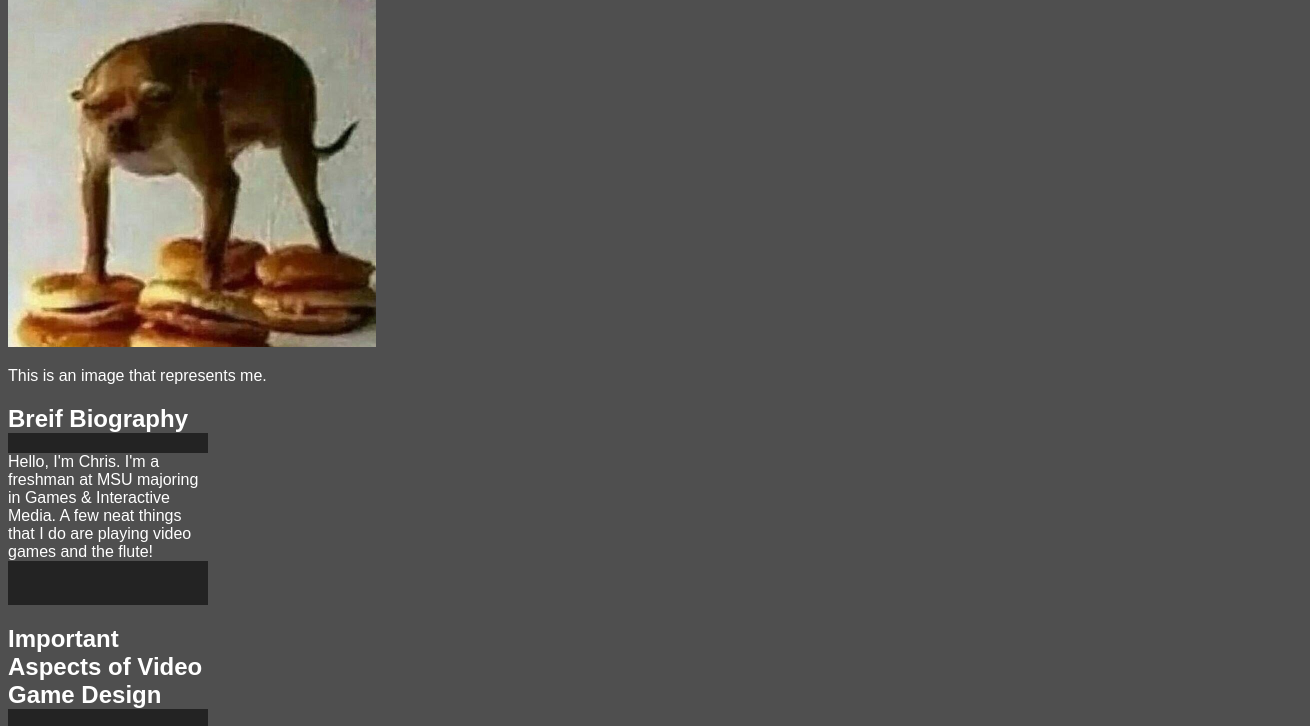
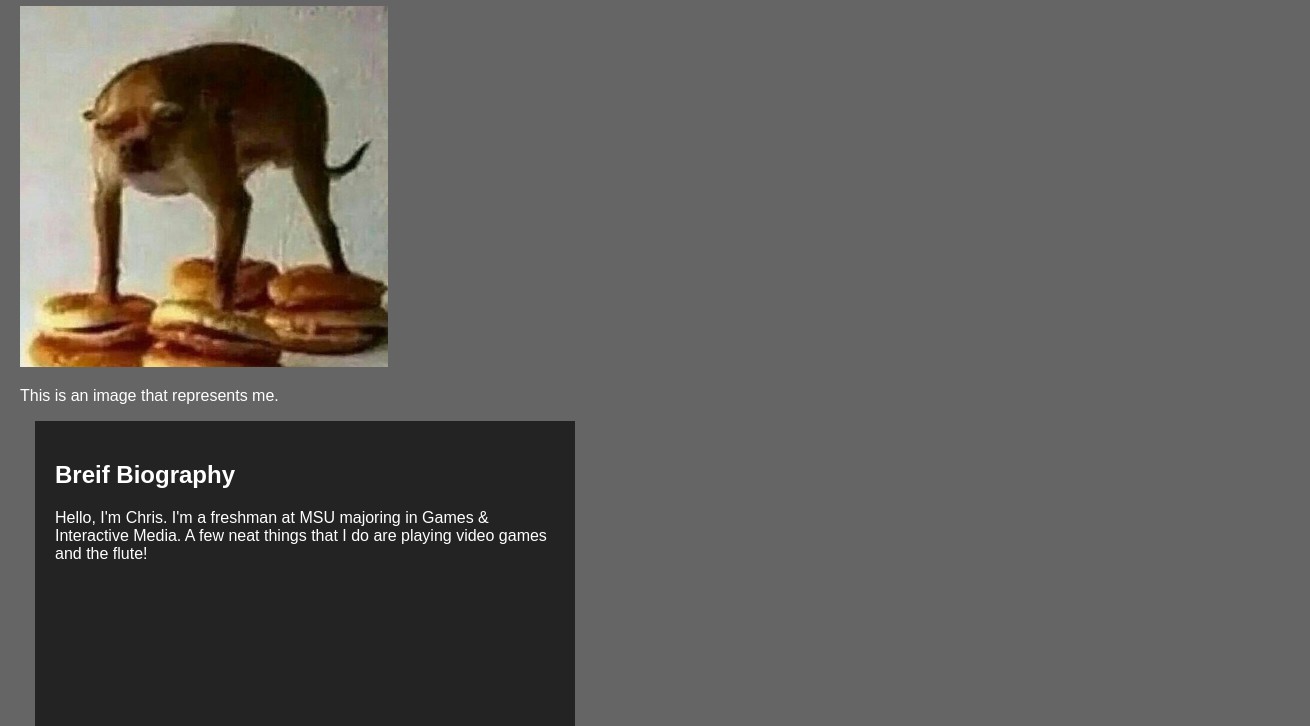
Before and after one commit to gundrych/gundrych.github.io, a plain HTML site: page index.html in a window 1280 px wide. Shown: the part 94-820 px from the top of the page, 1310 px wide, since content can reach past the window. Drawn offline with Linux system fonts and the light colour scheme.

Commit message:
DONE. GET ME OUT OF HERE

```diff
--- a/index.html
+++ b/index.html
@@ -1,8 +1,9 @@
 <!DOCTYPE html>
-<html lang="en" >
+<html lang="en">
 <link rel="stylesheet" href="styles.css">
     <head>
-        <title>MI 103 Lab!</title>
+        <title>MI 103 HW!</title>
+        <link rel="stylesheet" href="styles.css">
     </head>
     <body>
         <h1>About me: Christopher Gundry</h1>
--- a/styles.css
+++ b/styles.css
@@ -1,11 +1,21 @@
 * {
     font-family: Arial, Helvetica, sans-serif;
     color: white;
-    background-color: #4f4f4f;
 }
+
+html, body {
+    background-color: #656565;
+    margin: 0;
+    padding: 10px;
+    height: 100%;
+    width: 100%;
+}
+
 
 .box {
     background-color: #232323;
-    height: 200px;
-    width: 200px;
+    height: 300px;
+    width: 500px;
+    padding: 20px;
+    margin: 15px
 }
```
